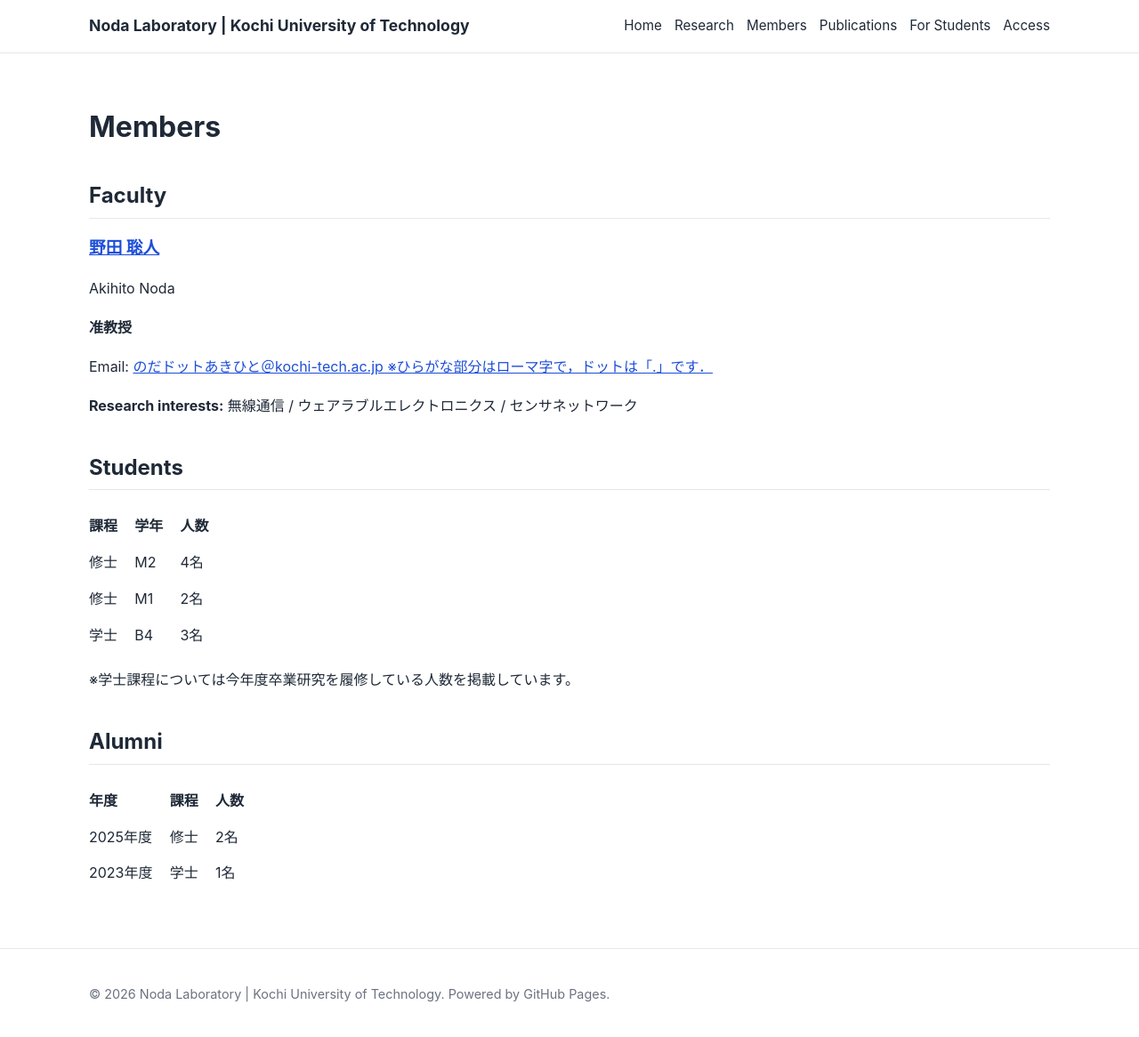
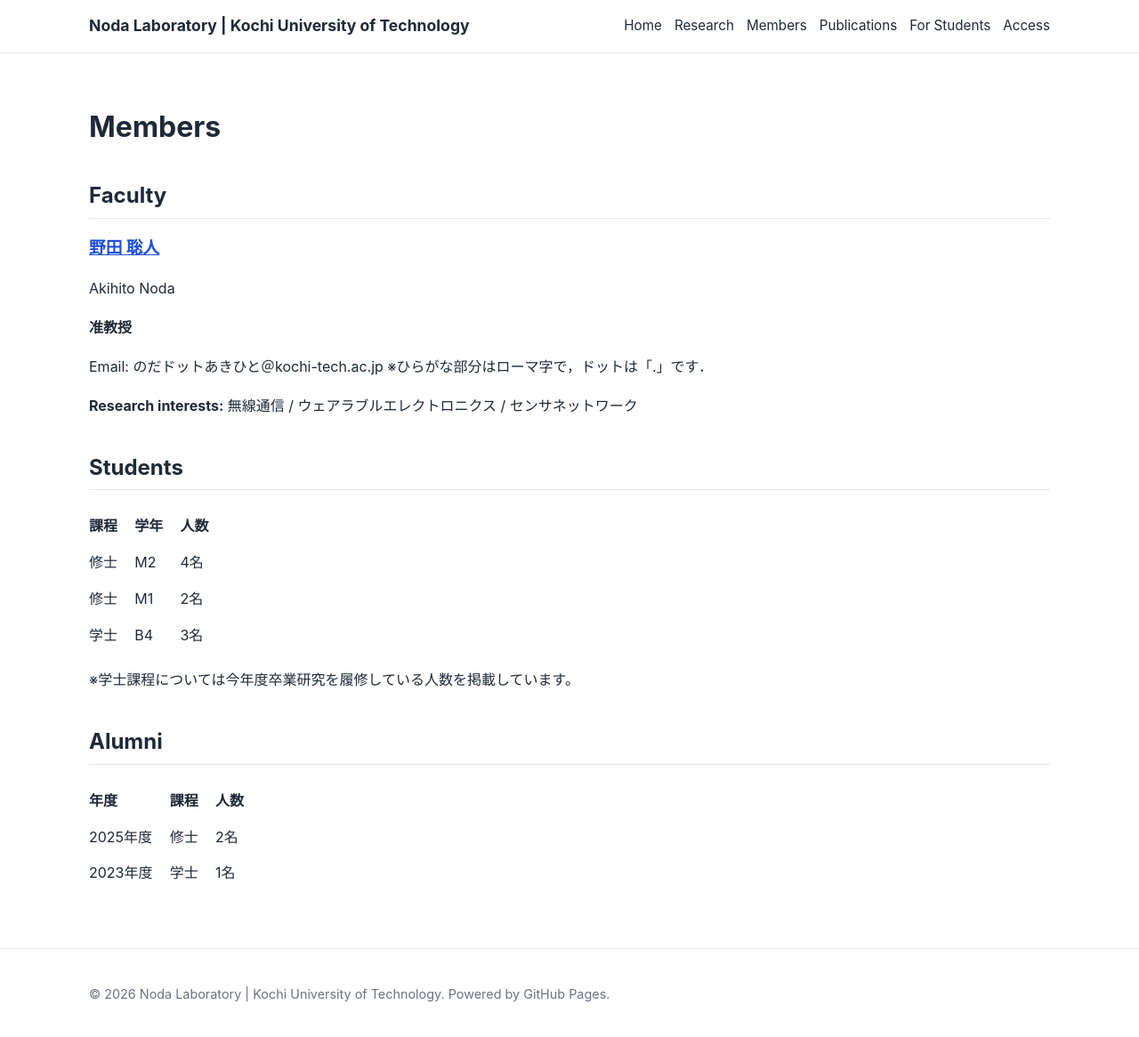
Before and after one commit to akihito-noda/lab-website, a Jekyll site: the page built from members.md, in a window 1280 px wide and 1169 px high. Shown: the top 1166 px of the window at 89% size. Built offline with Jekyll 4.4.1, drawn with Linux system fonts in a browser that asks for light colours; part of the change alters nothing that is shown.

```diff
--- a/members.md
+++ b/members.md
@@ -29,7 +29,7 @@ permalink: /members/
   {% endif %}
 
   {% if person.email %}
-  <p>Email: <a href="mailto:{{ person.email }}">{{ person.email }}</a></p>
+  <p>Email: {{ person.email }}</p>
   {% endif %}
 
   {% if person.interests %}
```
